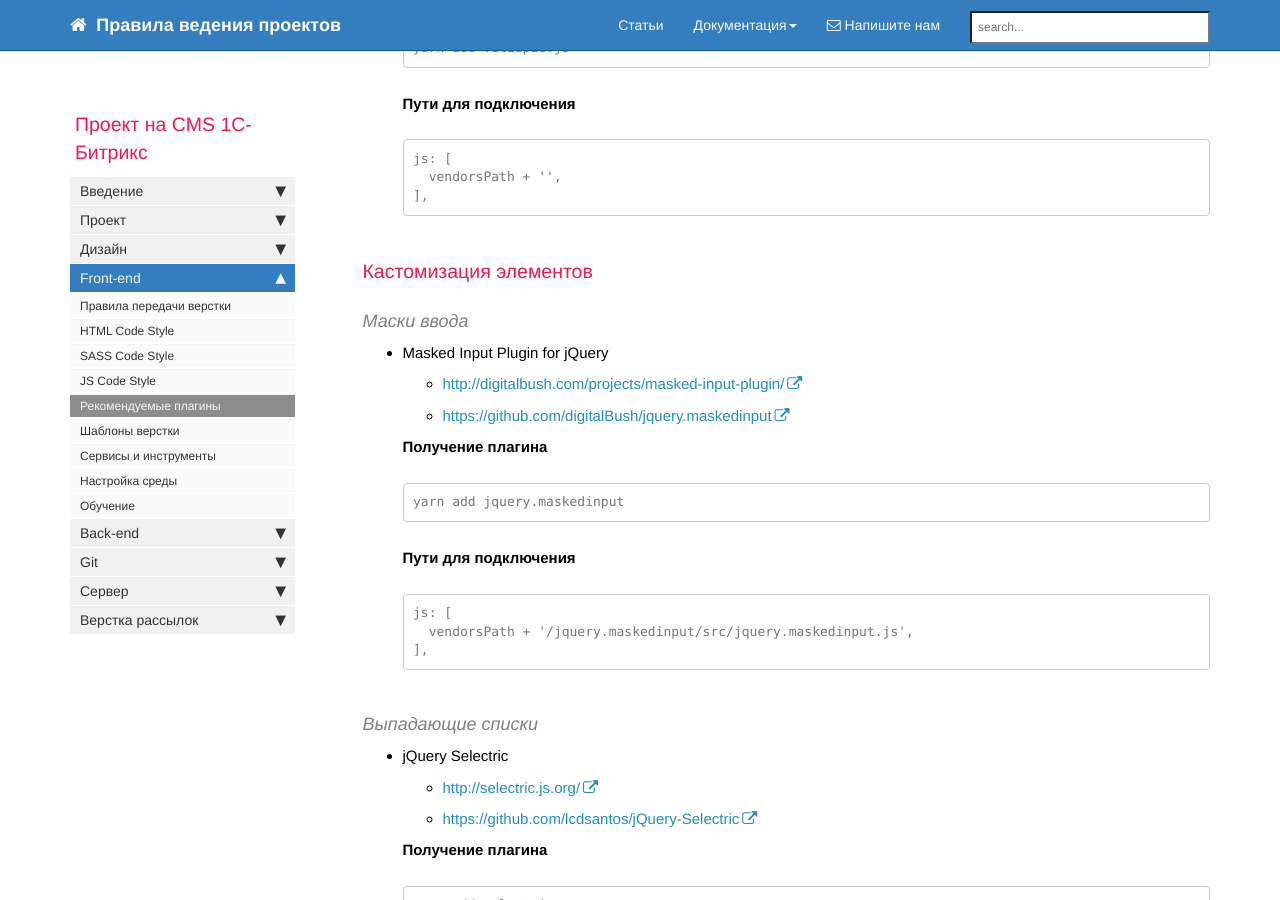
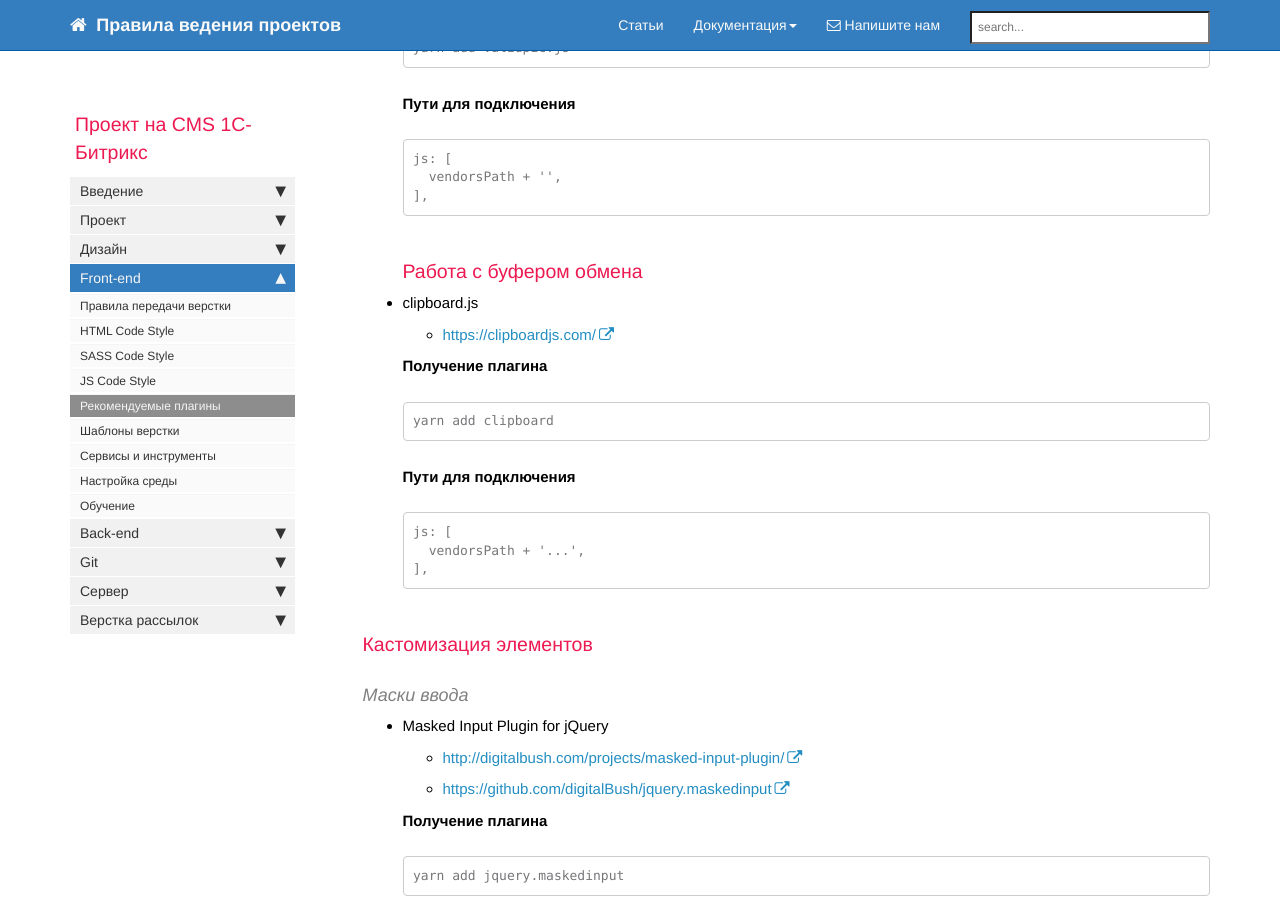
Before and after one commit to gdecider/gdecider.github.io, a Jekyll site: the page built from pages/bx/bx_front-recomend-plugins.md, in a window 1280 px wide and 900 px high, scrolled down 5801 px. Built offline with Jekyll 4.4.1, drawn with Linux system fonts in a browser that asks for light colours; nearby versions of some CDN libraries; comment, search, counter and statistics services are not loaded.

Commit message:
Update bx_front-recomend-plugins.md

````diff
--- a/pages/bx/bx_front-recomend-plugins.md
+++ b/pages/bx/bx_front-recomend-plugins.md
@@ -334,6 +334,25 @@ toc: false
 	vendorsPath + '',
   ],
   ```
+### Работа с буфером обмена
+
+* clipboard.js
+
+  * [https://clipboardjs.com/](https://clipboardjs.com/)
+
+  **Получение плагина**
+
+  ```bash
+  yarn add clipboard
+  ```
+
+  **Пути для подключения**
+
+  ```
+  js: [
+	vendorsPath + '...',
+  ],
+  ```
 
 ### Кастомизация элементов
 
````
